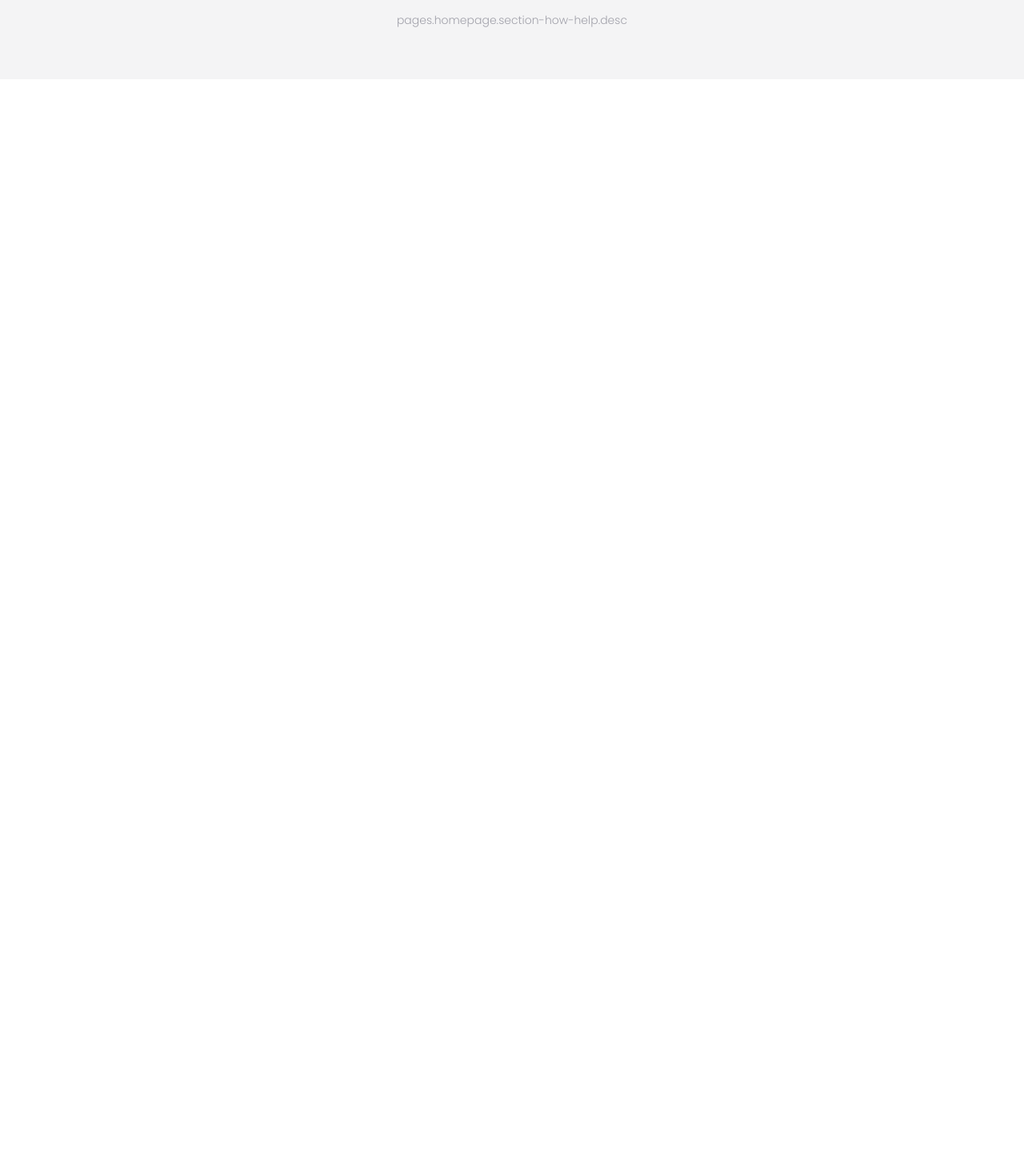
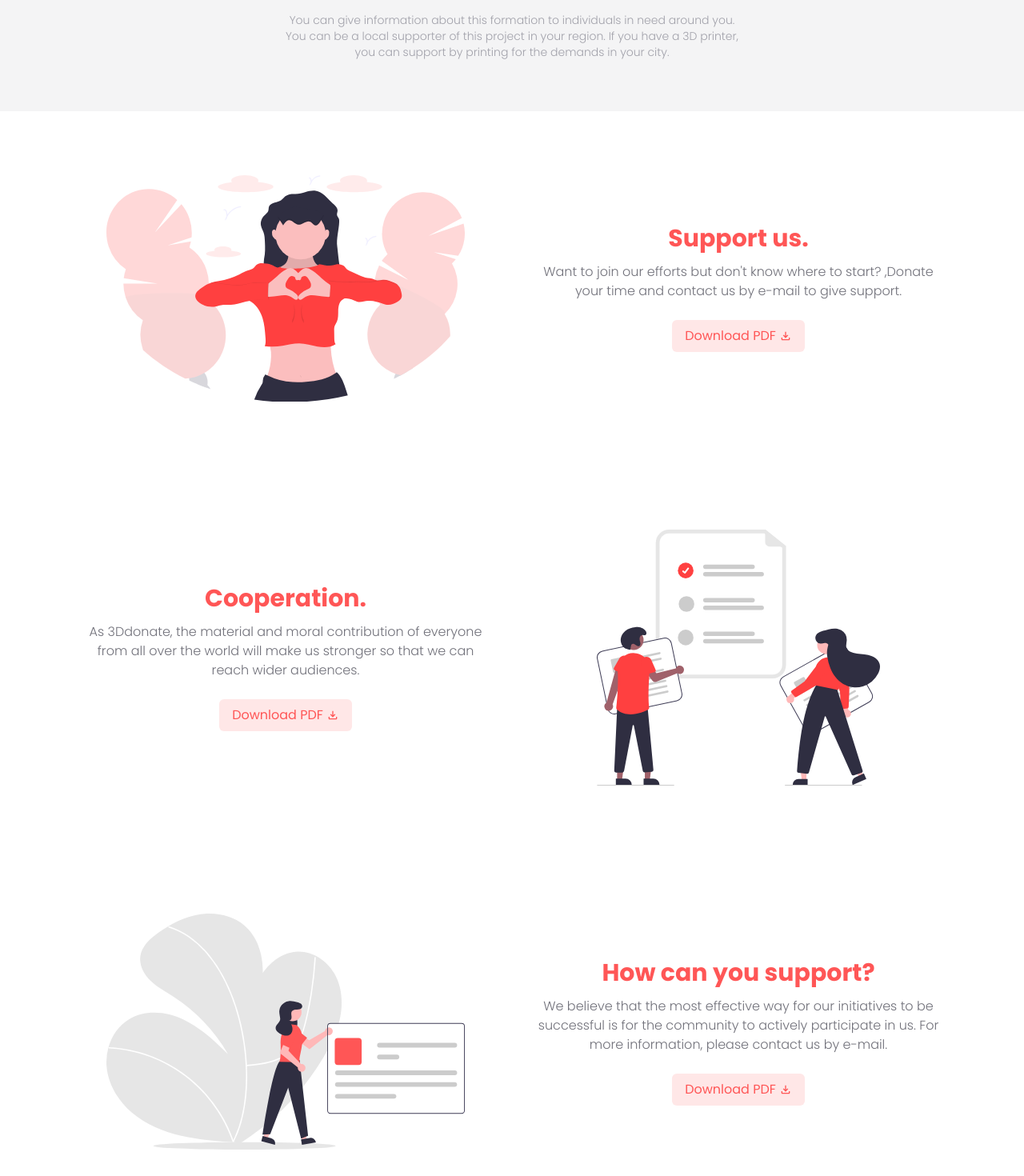
Before and after one commit to jaeger-dvlp/3d-donate-web, a React (Create React App) app: page / in a window 1280 px wide. Shown: the part 1680-3150 px from the top of the page at 80% size. Before the commit the page ends 1779 px from the top, so only its background shows below. Built offline with nearby package versions, Linux system fonts and the light colour scheme.

Commit message:
Create mini sections

```diff
--- a/src/Pages/Homepage.jsx
+++ b/src/Pages/Homepage.jsx
@@ -1,5 +1,8 @@
 import React from 'react';
 import { t } from 'i18next';
+
+import { MdOutlineFileDownload } from 'react-icons/md';
+
 import Images from '../Images';
 import MiniProducts from '../Components/PageComponents/MiniProducts';
 
@@ -35,8 +38,85 @@ export default function Homepage() {
             {t('pages.homepage.section-how-help.sub-header')}
           </h2>
           <p className="text-zinc-400 text-sm font-light w-full text-center">
-            {t('pages.homepage.section-how-help.desc')}
+            {t('pages.homepage.section-how-help.description')}
           </p>
+        </div>
+      </div>
+      <div className="bg-white font-pop w-full grid grid-cols-1 place-conten-start place-items-center">
+        <div className="w-full gap-5 bg-white py-20 px-5 max-w-6xl grid xl:grid-cols-2 lg:grid-cols-2 grid-cols-1 place-content-start place-items-center">
+          <div className="grid grid-cols-1 place-content-center place-items-center">
+            <img
+              src={Images.SupportUs}
+              className="w-full xl:max-w-md lg:max-w-md max-w-sm max-h-[20rem] object-contain"
+              alt="3D Donate Support Us"
+            />
+          </div>
+          <div className="grid grid-cols-1 gap-3 place-content-center place-items-center">
+            <h1 className="text-brand-red text-center text-3xl font-bold">
+              {t('pages.homepage.mini-sections.0.header')}
+            </h1>
+            <p className="text-zinc-500 w-full max-w-lg text-md font-light text-center">
+              {t('pages.homepage.mini-sections.0.description')}
+            </p>
+            <a
+              download
+              href="x"
+              className="p-2 active:scale-75 flex mt-3 justify-center gap-1 text-center px-4 min-w-[6rem] transition-all duration-150 rounded-md hover:bg-red-200 bg-[#FFE7E7] text-brand-red"
+            >
+              {t('buttons.download-pdf')}
+              <MdOutlineFileDownload className="self-center" />
+            </a>
+          </div>
+        </div>
+        <div className="w-full gap-5 bg-white py-20 px-5 max-w-6xl grid xl:grid-cols-2 lg:grid-cols-2 grid-cols-1 place-content-start place-items-center">
+          <div className="grid xl:order-2 lg:order-2 -order-1 grid-cols-1 place-content-center place-items-center">
+            <img
+              src={Images.Cooperation}
+              className="w-full xl:max-w-md lg:max-w-md max-w-sm max-h-[20rem] object-contain"
+              alt="3D Donate Support Us"
+            />
+          </div>
+          <div className="grid grid-cols-1 gap-3 place-content-center place-items-center">
+            <h1 className="text-brand-red text-center text-3xl font-bold">
+              {t('pages.homepage.mini-sections.1.header')}
+            </h1>
+            <p className="text-zinc-500 w-full max-w-lg text-md font-light text-center">
+              {t('pages.homepage.mini-sections.1.description')}
+            </p>
+            <a
+              download
+              href="x"
+              className="p-2 active:scale-75 flex mt-3 justify-center gap-1 text-center px-4 min-w-[6rem] transition-all duration-150 rounded-md hover:bg-red-200 bg-[#FFE7E7] text-brand-red"
+            >
+              {t('buttons.download-pdf')}
+              <MdOutlineFileDownload className="self-center" />
+            </a>
+          </div>
+        </div>
+        <div className="w-full gap-5 bg-white py-20 px-5 max-w-6xl grid xl:grid-cols-2 lg:grid-cols-2 grid-cols-1 place-content-start place-items-center">
+          <div className="grid grid-cols-1 place-content-center place-items-center">
+            <img
+              src={Images.HowToSupport}
+              className="w-full xl:max-w-md lg:max-w-md max-w-sm max-h-[20rem] object-contain"
+              alt="3D Donate Support Us"
+            />
+          </div>
+          <div className="grid grid-cols-1 gap-3 place-content-center place-items-center">
+            <h1 className="text-brand-red text-center text-3xl font-bold">
+              {t('pages.homepage.mini-sections.2.header')}
+            </h1>
+            <p className="text-zinc-500 w-full max-w-lg text-md font-light text-center">
+              {t('pages.homepage.mini-sections.2.description')}
+            </p>
+            <a
+              download
+              href="x"
+              className="p-2 active:scale-75 flex mt-3 justify-center gap-1 text-center px-4 min-w-[6rem] transition-all duration-150 rounded-md hover:bg-red-200 bg-[#FFE7E7] text-brand-red"
+            >
+              {t('buttons.download-pdf')}
+              <MdOutlineFileDownload className="self-center" />
+            </a>
+          </div>
         </div>
       </div>
     </>
```
